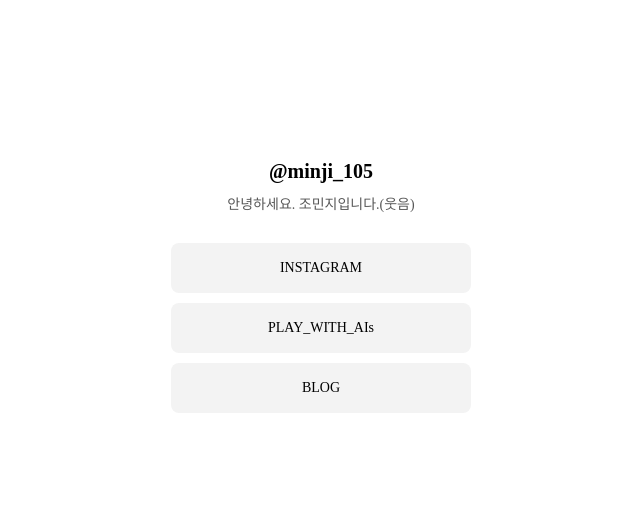
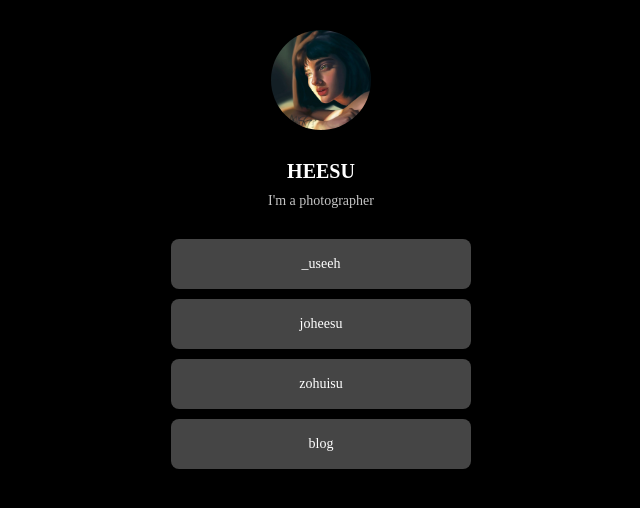
Before and after one commit to noche105/joheesu, a plain HTML site: page index.html in a window 1280 px wide. Shown: the whole page, without its empty margins (319-959 px from the left). Drawn offline with Linux system fonts and the light colour scheme.

Commit message:
Update index.html

```diff
--- a/index.html
+++ b/index.html
@@ -4,12 +4,12 @@
     <meta charset="UTF-8">
     <meta http-equiv="X-UA-Compatible" content="IE=edge">
     <meta name="viewport" content="width=device-width, initial-scale=1.0">
-    <meta property="og:title" content="@minji_105">
-    <meta property="og:description" content="안녕하세요. 조민지입니다.(웃음)">
-    <title>프로필 링크</title>
+    <meta property="og:title" content="HEESU">
+    <meta property="og:description" content="I'm a photographer.">
+    <title>HEESU</title>
     <style>
         body {
-            background-color: rgb(255, 255, 255);
+            background-color: rgb(0,0,0);
         }
         .profile {
             width: 100px;
@@ -17,19 +17,19 @@
 
             border-radius: 100%;
 
-            background-image: url('프로필 사진.jpg');
+            background-image: url('프로필 사진_언니.jpg');
             background-position: center;
             background-size: cover;
         }
         .main {
-            color: black;
+            color: white;
             font-size: 20px;
 
             margin-top: 30px;
             margin-bottom: 10px;
         }
         .sub {
-            color: rgb(88, 88, 88);
+            color: rgb(196, 196, 196);
             font-size: 14px;
 
             margin-top: 0px;
@@ -46,9 +46,9 @@
         }
         .wrap > a {
             font-size: 14px;
-            color: black;
+            color: white;
 
-            background-color: rgb(243, 243, 243);
+            background-color: rgb(69, 69, 69);
             border-radius: 8px;
 
             width: 300px;
@@ -70,11 +70,12 @@
 <body>
     <div class="wrap">
         <div class="profile"></div>
-        <h1 class="main">@minji_105</h1>
-        <p class="sub">안녕하세요. 조민지입니다.(웃음)</p>
-        <a target="_blank" href="https://www.instagram.com/minji_105/">INSTAGRAM</a>
-        <a target="_blank" href="https://www.instagram.com/play_with_ai__playsw/">PLAY_WITH_AIs</a>
-        <a target="_blank" href="https://m.blog.naver.com/ajhjmj9">BLOG</a>
+        <h1 class="main">HEESU</h1>
+        <p class="sub">I'm a photographer</p>
+        <a target="_blank" href="https://www.instagram.com/_useeh/">_useeh</a>
+        <a target="_blank" href="https://www.instagram.com/joheesu/">joheesu</a>
+        <a target="_blank" href="https://www.instagram.com/zohuisu/">zohuisu</a>
+        <a target="_blank" href="https://m.blog.naver.com/heesu6526">blog</a>
     </div>
 
 </body>
```
